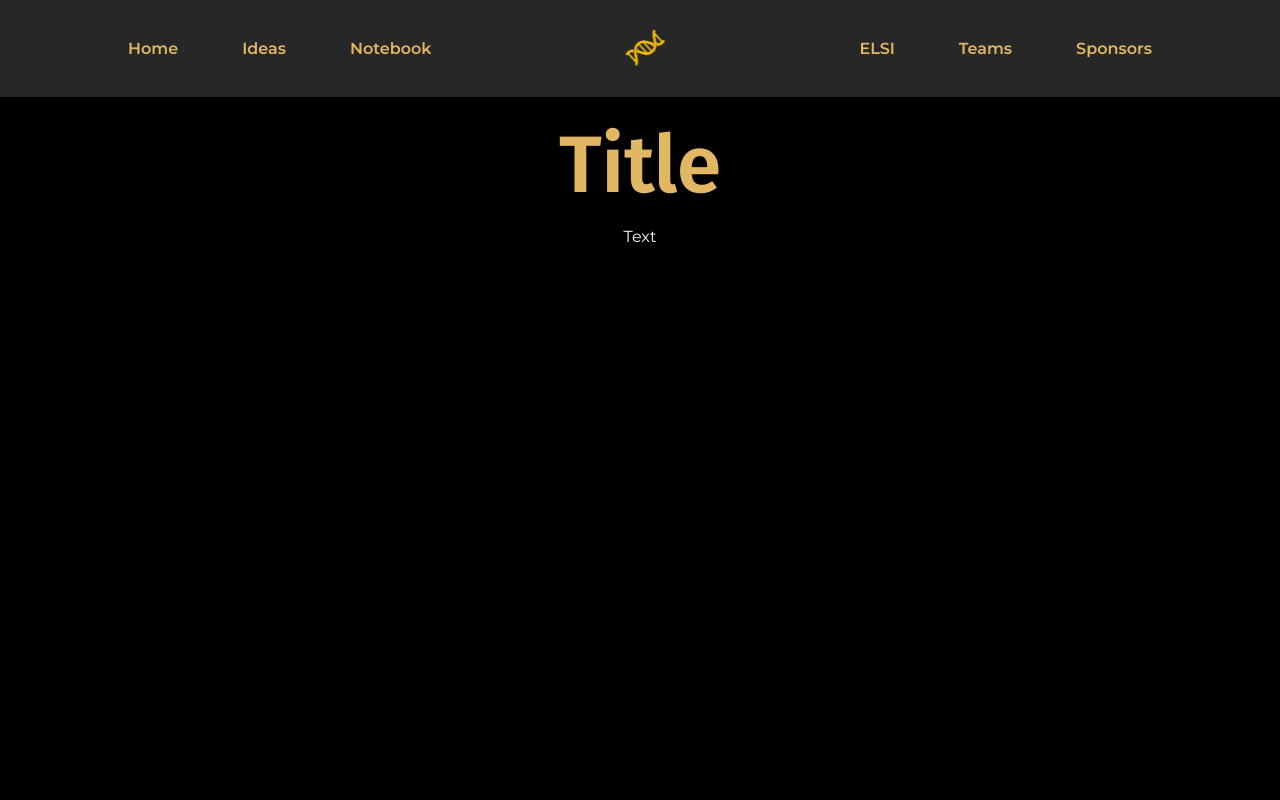
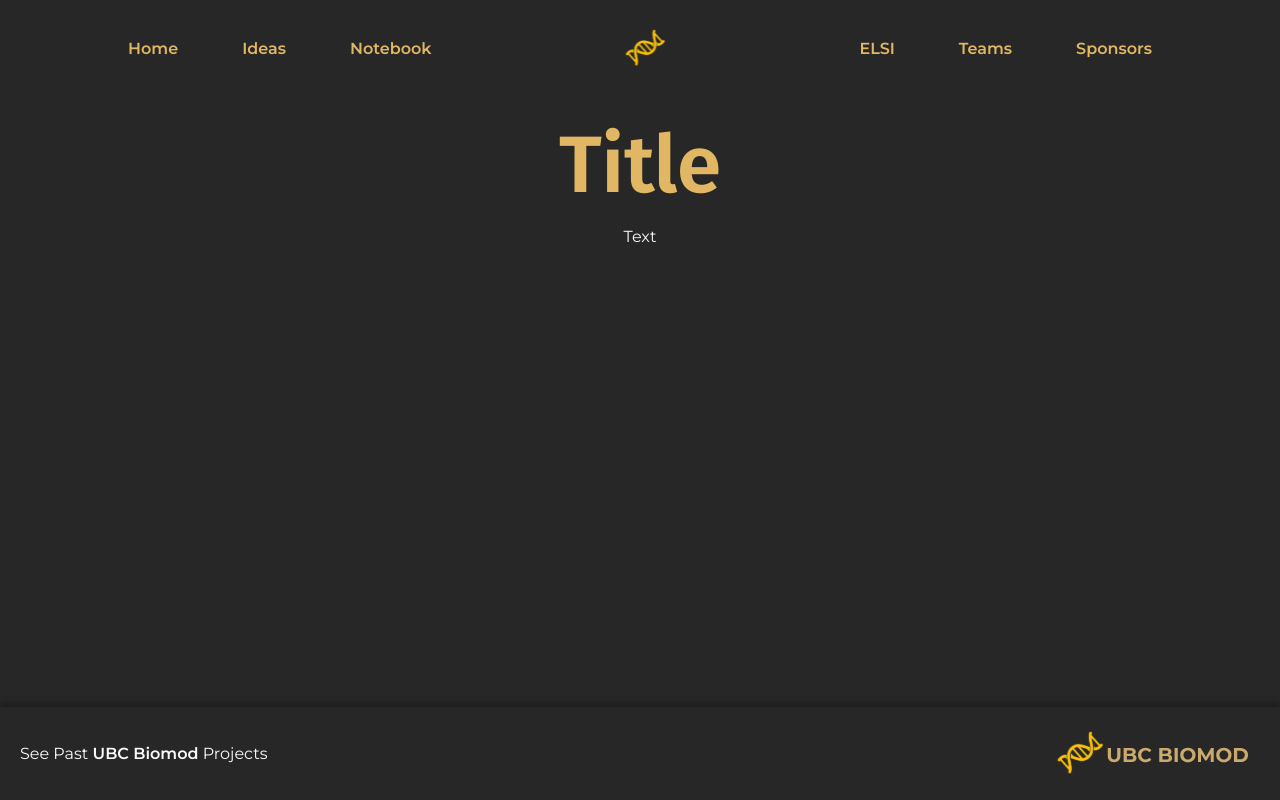
Before and after one commit to biomod2023/biomod2023, a Vue app: page / in a window 1280 px wide. Built offline with nearby package versions, Linux system fonts and the light colour scheme.

Commit message:
Added footer

```diff
--- a/src/assets/main.css
+++ b/src/assets/main.css
@@ -10,5 +10,5 @@
 }
 
 #app {
-  @apply bg-black h-screen text-gray-50;
+  @apply bg-slate h-screen text-gray-50;
 }
--- /dev/null
+++ b/src/components/Footer.vue
@@ -0,0 +1,15 @@
+<script setup lang="ts">
+import { RouterLink } from 'vue-router'
+</script>
+
+<template>
+  <div class="flex justify-between items-center drop-shadow-[0_-4px_3px_rgba(0,0,0,0.25)] bg-slate text-gray-50 py-1 px-3">
+    <a href="https://ubcbiomod.com" class="pl-2">
+      See Past <span class="font-semibold">UBC Biomod</span> Projects
+    </a>
+
+    <RouterLink to="/">
+      <img src="../assets/biomod_footer.svg" alt="Biomod Logo" />
+    </RouterLink>
+  </div>
+</template>
--- a/src/views/HomeView.vue
+++ b/src/views/HomeView.vue
@@ -1,11 +1,18 @@
 <script setup lang="ts">
 import NavBar from '../components/NavBar.vue'
+import Footer from '../components/Footer.vue'
 </script>
 
 <template>
-  <NavBar />
-  <main class="pt-2 flex flex-col items-center">
-    <h1 class="text-gold font-title text-title">Title</h1>
-    <p>Text</p>
-  </main>
+  <div class="flex flex-col h-screen">
+    <NavBar />
+    <main class="pt-2 flex flex-col items-center">
+      <h1 class="text-gold font-title text-title">Title</h1>
+      <p>Text</p>
+    </main>
+
+    <div class="flex flex-col justify-end grow">
+      <Footer />
+    </div>
+  </div>
 </template>
```
Also changed, not shown: src/assets/biomod_footer.svg (added).
